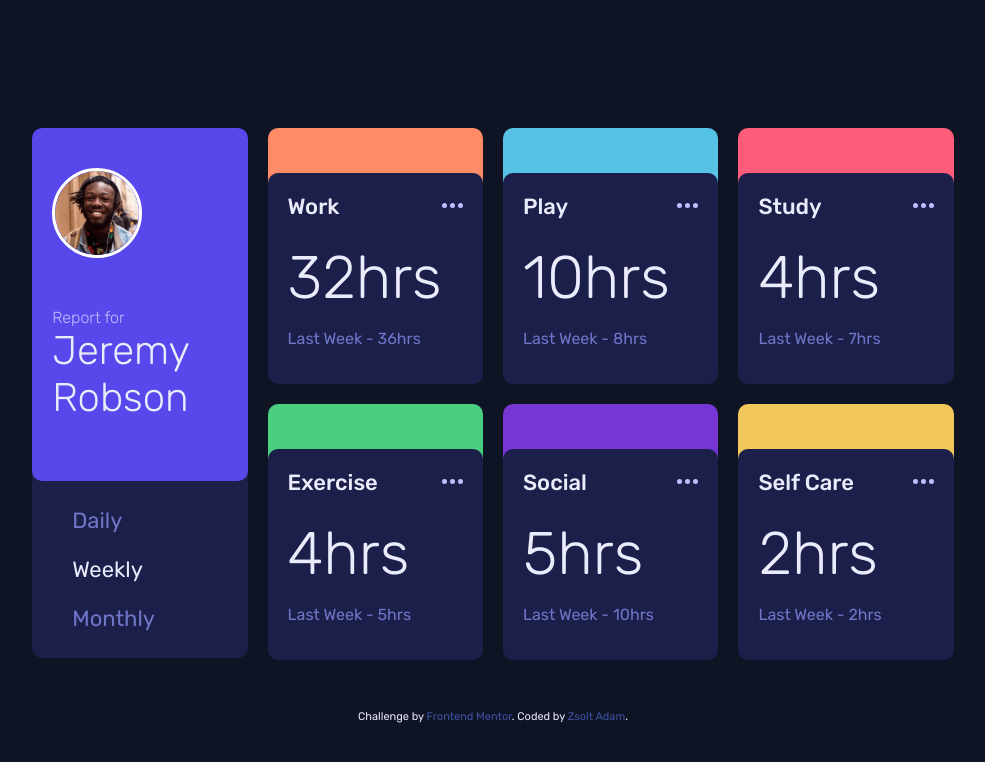
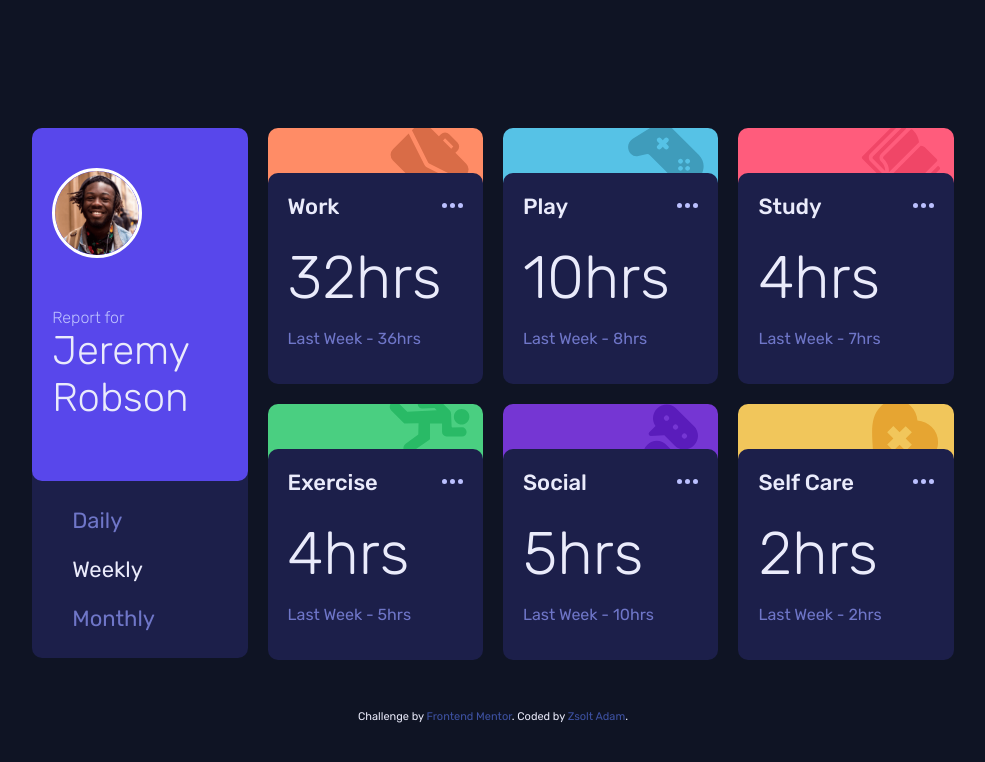
Before and after one commit to zsoltadam92/FEM-time-tracking-dashboard, a website: page index.html in a window 1280 px wide. Shown: the whole page, without its empty margins (147-1132 px from the left). Drawn offline with Linux system fonts and the light colour scheme.

Commit message:
images again

```diff
--- a/app/scss/util/mixins.scss
+++ b/app/scss/util/mixins.scss
@@ -2,7 +2,7 @@
 
 @mixin cardImageBg ($title){
   .card_image--#{$title} {
-    background: url('images\icon-#{$title}.svg') var(colors-background-#{$title}) no-repeat 90% -5px;
+    background: url('/images/icon-#{$title}.svg') var(colors-background-#{$title}) no-repeat 90% -5px;
     height: 95px;
     margin-bottom: -50px;
     border-radius: rem(10);
```
Also changed, not shown: dist/style.css, 1 other file.
